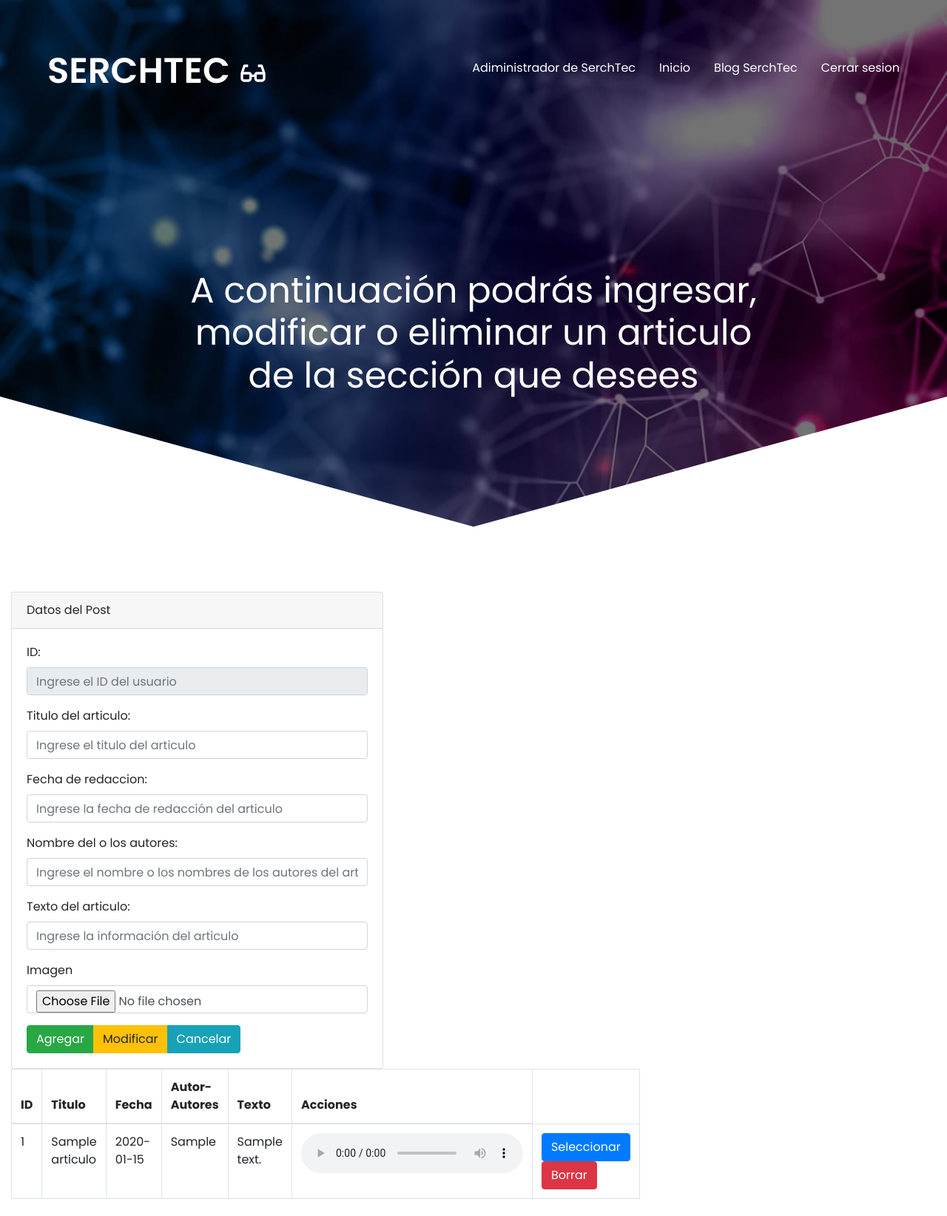
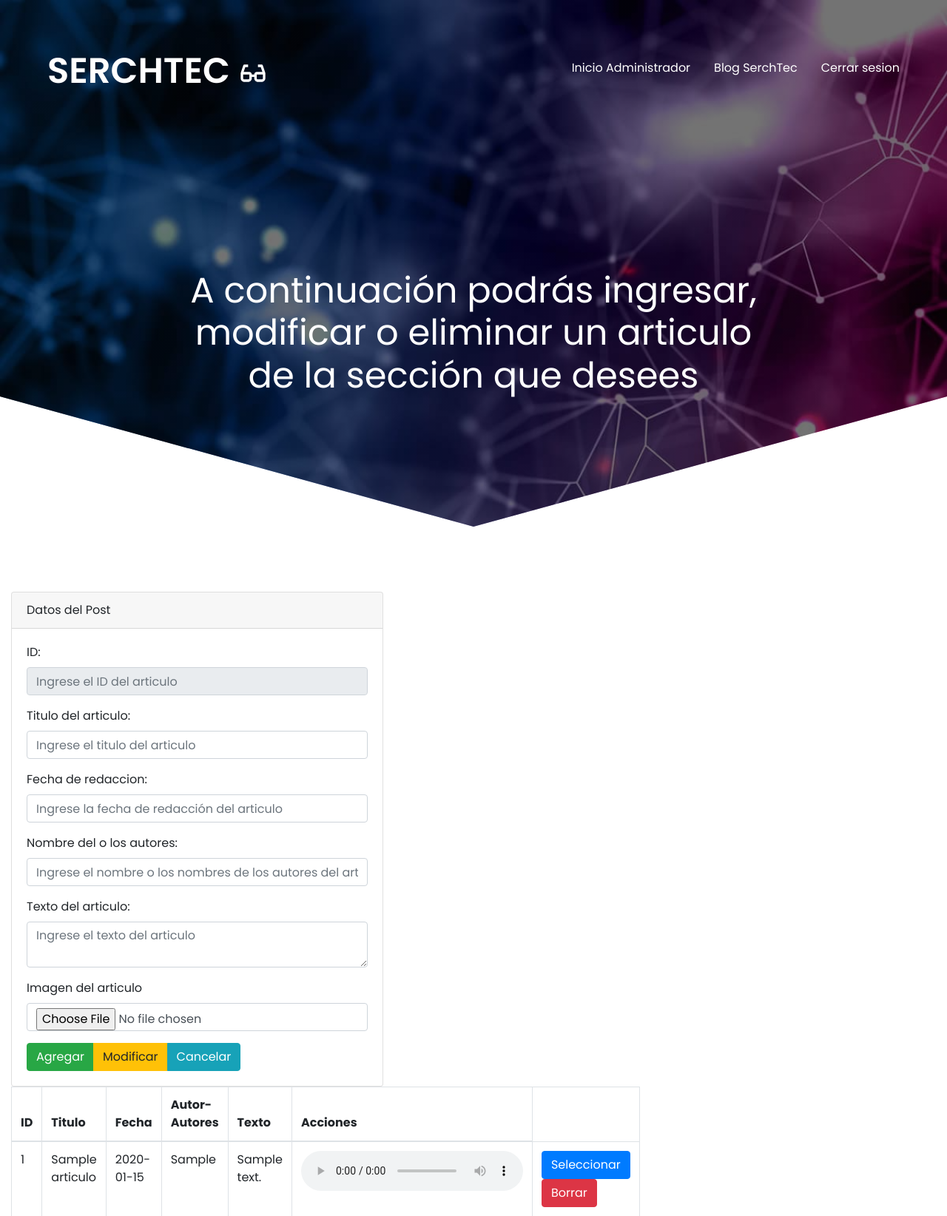
Before and after one commit to sergioandresco/SERCHTEC-GITHUB, a PHP site: page /Administrador/Sesion/Articulos.php in a window 1280 px wide. Shown: the top 1644 px of the page at 74% size. Before the commit the page ends 1621 px from the top, so only its background shows below. Run offline with PHP 8.4, Linux system fonts and the light colour scheme; tables that the repository leaves empty hold one stand-in row (values such as "Sample post").

Commit message:
Favicon en Admin y tecnologia, interfaz articulos

```diff
--- a/Administrador/Index.php
+++ b/Administrador/Index.php
@@ -24,6 +24,7 @@ if($_POST){
     <!-- Required meta tags -->
     <meta charset="utf-8">
     <meta name="viewport" content="width=device-width, initial-scale=1, shrink-to-fit=no">
+    <link rel="shortcut icon" href="./Images/favicon-16x16.png" type="image/x-icon">
     <link rel="stylesheet" href="https://stackpath.bootstrapcdn.com/bootstrap/4.3.1/css/bootstrap.min.css" integrity="sha384-ggOyR0iXCbMQv3Xipma34MD+dH/1fQ784/j6cY/iJTQUOhcWr7x9JvoRxT2MZw1T" crossorigin="anonymous">
     <link rel="stylesheet" href="./css/estilos2.css">
 
--- a/Administrador/Inicio.php
+++ b/Administrador/Inicio.php
@@ -21,7 +21,7 @@ if(!isset($_SESSION['usuario'])){
     <meta charset="UTF-8">
     <meta http-equiv="X-UA-Compatible" content="IE=edge">
     <meta name="viewport" content="width=device-width, initial-scale=1.0">
-    <link rel="shortcut icon" href="./images/favicon-16x16.png" type="image/x-icon">
+    <link rel="shortcut icon" href="./Images/favicon-16x16.png" type="image/x-icon">
     <link rel="stylesheet" href="./css/normalize.css">
     <link rel="stylesheet" href="./css/estilos2.css">
 
--- a/Administrador/Sesion/Articulos.php
+++ b/Administrador/Sesion/Articulos.php
@@ -15,9 +15,10 @@ switch($accion){
         case "Agregar":
 
             $sentenciaSQL= $conexion->prepare("INSERT INTO articulos (titulo_articulo, fecha, autor_articulo, texto_articulo, imagen) VALUES (:titulo_articulo, :fecha, :autor_articulo, :texto_articulo :imagen);");
-            $sentenciaSQL->bindParam(':nombre',$txtTitulo);
-            $sentenciaSQL->bindParam(':nombre',$txtTitulo);
-            $sentenciaSQL->bindParam(':nombre',$txtTitulo);
+            $sentenciaSQL->bindParam(':titulo_articulo',$txtTitulo);
+            $sentenciaSQL->bindParam(':fecha',$txtFecha);
+            $sentenciaSQL->bindParam(':autor_articulo',$txtNombreAutor);
+            $sentenciaSQL->bindParam(':texto_articulo',$txtTexto);
 
 
             $fecha= new DateTime();
@@ -30,13 +31,13 @@ switch($accion){
             }
             $sentenciaSQL->bindParam(':imagen',$nombreArchivo);
             $sentenciaSQL->execute();
-            header("Location:post.php");
+            header("Location:Articulos.php");
             break;
 
         case "Modificar":
 
-            $sentenciaSQL= $conexion->prepare("UPDATE post SET nombre=:nombre WHERE id=:id");
-            $sentenciaSQL->bindParam(':nombre',$txtNombre);
+            $sentenciaSQL= $conexion->prepare("UPDATE articulos SET titulo_articulo=:titulo_articulo WHERE id=:id");
+            $sentenciaSQL->bindParam(':titulo_articulo',$txtTitulo);
             $sentenciaSQL->bindParam(':id',$txtID);
             $sentenciaSQL->execute();
 
@@ -48,7 +49,7 @@ switch($accion){
             $tmpImagen=$_FILES["txtImagen"]["tmp_name"];
             move_uploaded_file($tmpImagen,"../../img/".$nombreArchivo);
 
-            $sentenciaSQL= $conexion->prepare("SELECT imagen FROM post WHERE id=:id");
+            $sentenciaSQL= $conexion->prepare("SELECT imagen FROM articulos WHERE id=:id");
             $sentenciaSQL->bindParam(':id',$txtID);
             $sentenciaSQL->execute();
             $Post=$sentenciaSQL->fetch(PDO::FETCH_LAZY);
@@ -62,32 +63,32 @@ switch($accion){
 
             }
 
-            $sentenciaSQL= $conexion->prepare("UPDATE post SET imagen=:imagen WHERE id=:id");
+            $sentenciaSQL= $conexion->prepare("UPDATE articulos SET imagen=:imagen WHERE id=:id");
             $sentenciaSQL->bindParam(':imagen',$nombreArchivo);
             $sentenciaSQL->bindParam(':id',$txtID);
             $sentenciaSQL->execute();
 
             }
-            header("Location:post.php");
+            header("Location:Articulos.php");
             break;
 
         case "Cancelar":
-            header("Location:post.php");
+            header("Location:Articulos.php");
             break;
 
         case "Seleccionar":
-            $sentenciaSQL= $conexion->prepare("SELECT * FROM post WHERE id=:id");
+            $sentenciaSQL= $conexion->prepare("SELECT * FROM articulos WHERE id=:id");
             $sentenciaSQL->bindParam(':id',$txtID);
             $sentenciaSQL->execute();
             $Post=$sentenciaSQL->fetch(PDO::FETCH_LAZY);
 
-            $txtNombre=$Post['nombre'];
+            $txtTitulo=$Post['titulo_articulo'];
             $txtImagen=$Post['imagen'];
             break;
 
         case "Borrar":
 
-            $sentenciaSQL= $conexion->prepare("SELECT imagen FROM post WHERE id=:id");
+            $sentenciaSQL= $conexion->prepare("SELECT imagen FROM articulos WHERE id=:id");
             $sentenciaSQL->bindParam(':id',$txtID);
             $sentenciaSQL->execute();
             $Post=$sentenciaSQL->fetch(PDO::FETCH_LAZY);
@@ -101,11 +102,11 @@ switch($accion){
 
             }
 
-            $sentenciaSQL= $conexion->prepare("DELETE FROM post WHERE id=:id");
+            $sentenciaSQL= $conexion->prepare("DELETE FROM articulos WHERE id=:id");
             $sentenciaSQL->bindParam(':id',$txtID);
             $sentenciaSQL->execute();
 
-            header("Location:post.php");
+            header("Location:Articulos.php");
             break;
 
 }
@@ -120,12 +121,14 @@ $listaPost=$sentenciaSQL->fetchAll(PDO::FETCH_ASSOC);
 <html lang="en">
 <head>
 <meta charset="UTF-8">
+
     <meta http-equiv="X-UA-Compatible" content="IE=edge">
     <meta name="viewport" content="width=device-width, initial-scale=1.0">
-    <link rel="shortcut icon" href="./images/favicon-16x16.png" type="image/x-icon">
+    <link rel="shortcut icon" href="../Images/favicon-16x16.png" type="image/x-icon">
     <link rel="stylesheet" href="https://stackpath.bootstrapcdn.com/bootstrap/4.3.1/css/bootstrap.min.css" integrity="sha384-ggOyR0iXCbMQv3Xipma34MD+dH/1fQ784/j6cY/iJTQUOhcWr7x9JvoRxT2MZw1T" crossorigin="anonymous">
     <link rel="stylesheet" href="../css/normalize.css">
     <link rel="stylesheet" href="../css/estilos2.css">
+
     <title>Administrador</title>
 
 </head>
@@ -145,11 +148,7 @@ $listaPost=$sentenciaSQL->fetchAll(PDO::FETCH_ASSOC);
             <ul class="nav__link nav__link--menu">
 
                 <li class="nav__items">
-                    <a href="#" class="nav__links">Adiministrador de SerchTec</a>
-                </li>
-
-                <li class="nav__items">
-                    <a class="nav__links" href="../Inicio.php">Inicio</a>
+                    <a class="nav__links" href="../Inicio.php">Inicio Administrador</a>
                 </li>
 
                 <li class="nav__items">
@@ -192,7 +191,7 @@ $listaPost=$sentenciaSQL->fetchAll(PDO::FETCH_ASSOC);
 
     <div class = "form-group">
     <label for="txtID">ID: </label>
-    <input type="text" required readonly  class="form-control" value="<?php echo $txtID; ?>" name="txtID" id="txtID" placeholder="Ingrese el ID del usuario">
+    <input type="text" required readonly  class="form-control" value="<?php echo $txtID; ?>" name="txtID" id="txtID" placeholder="Ingrese el ID del articulo">
     </div>
 
     <div class = "form-group">
@@ -212,12 +211,12 @@ $listaPost=$sentenciaSQL->fetchAll(PDO::FETCH_ASSOC);
 
     <div class = "form-group">
     <label for="txtTexto">Texto del articulo:</label>
-    <input type="text" required class="form-control" value="<?php echo $txtTexto; ?>" name="txtTexto" id="txtTexto" placeholder="Ingrese la información del articulo">
+    <textarea type="text" required class="form-control" value="<?php echo $txtTexto; ?>" name="txtTexto" id="txtTexto" placeholder="Ingrese el texto del articulo"></textarea>
     </div>
 
     <div class = "form-group">
 
-    <label for="txtImagen">Imagen</label>
+    <label for="txtImagen">Imagen del articulo</label>
 
 </br>
 
--- a/Contenido/Tecnologia.php
+++ b/Contenido/Tecnologia.php
@@ -5,7 +5,7 @@
     <meta http-equiv="X-UA-Compatible" content="IE=edge">
     <meta name="viewport" content="width=device-width, initial-scale=1.0">
     <title>SerchTec</title>
-    <link rel="shortcut icon" href="./images/favicon-16x16.png" type="image/x-icon">
+    <link rel="shortcut icon" href="../images/favicon-16x16.png" type="image/x-icon">
     <link rel="stylesheet" href="../css/normalize.css">
     <link rel="stylesheet" href="../css/estilos.css">
 
```
Also changed, not shown: Administrador/Images/favicon-16x16.png (added).
